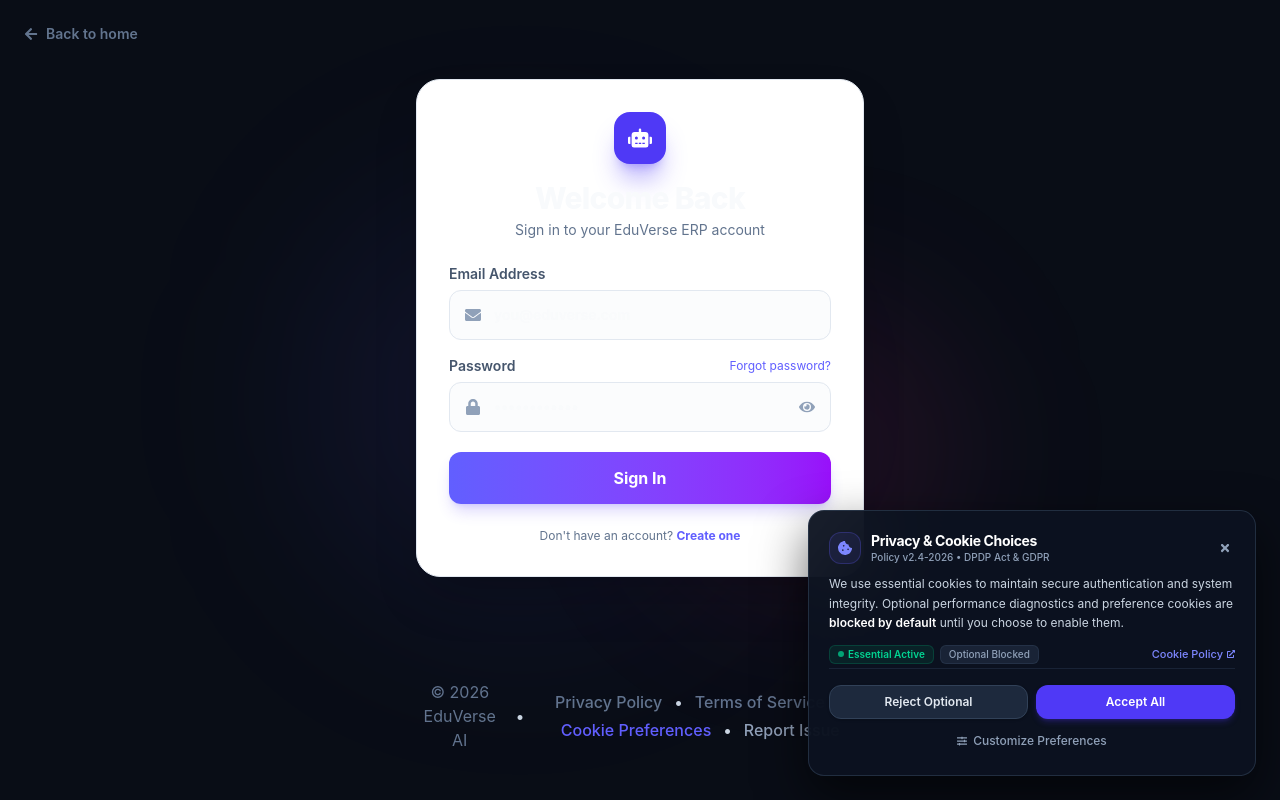
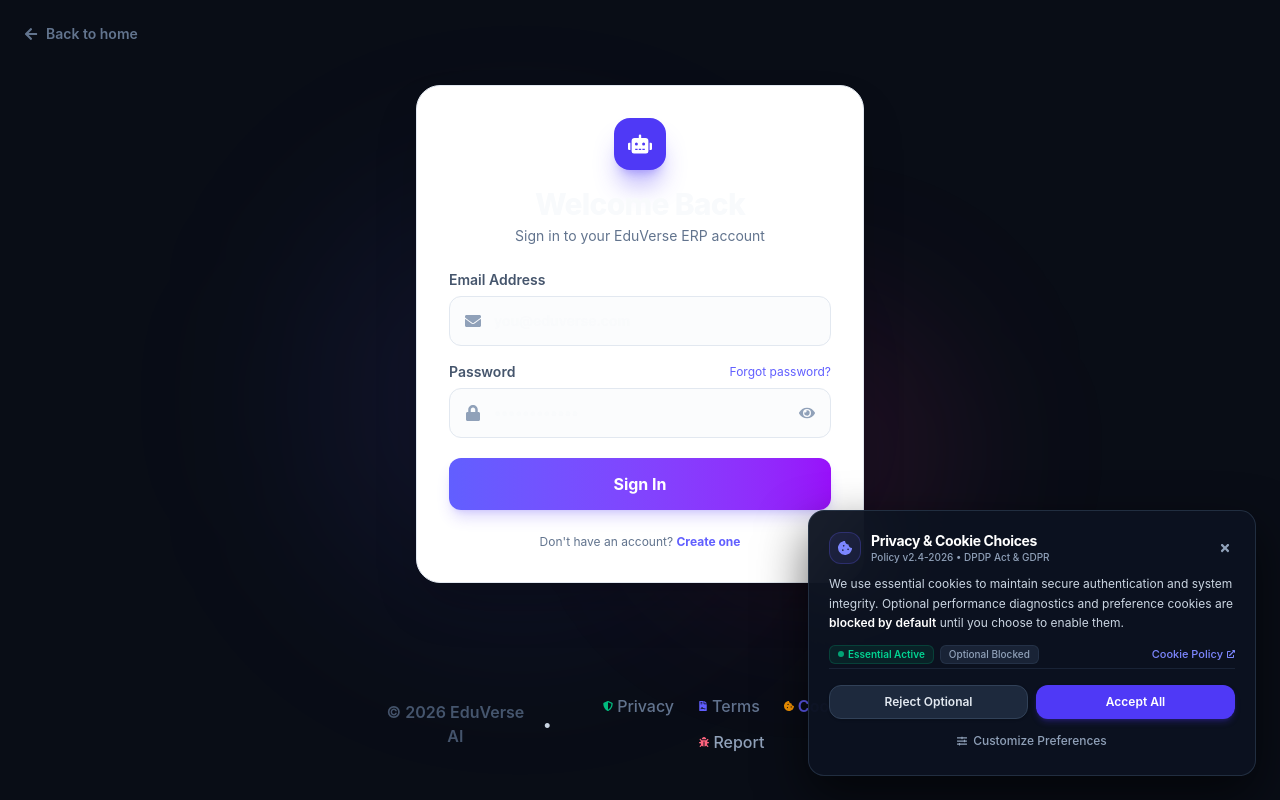
Before and after one commit to AdityaRoy003/Advance-Ai-Powered-ERP-, a React (Vite) app in the folder frontend/: page /login in a window 1280 px wide. Built offline with nearby package versions, Linux system fonts and the light colour scheme; no server answers; the HTML template or start-up script is replaced by a standard one.

Commit message:
fix(ui): redesign mobile footer to eliminate dangling wrapped links and collisions with floating AI assistant, optimize mobile top header spacing and responsive campus dropdown

```diff
--- a/frontend/src/components/layout/AuthFooter.jsx
+++ b/frontend/src/components/layout/AuthFooter.jsx
@@ -10,52 +10,50 @@ export default function AuthFooter() {
 
   return (
     <footer
-      className="w-full mt-auto py-6 px-4 text-center text-xxs text-slate-500 dark:text-slate-400 select-none"
+      className="w-full mt-auto py-5 px-4 text-center text-xxs text-slate-500 dark:text-slate-400 select-none"
       role="contentinfo"
       aria-label="Authentication Page Footer"
     >
-      <div className="max-w-md mx-auto flex flex-col sm:flex-row items-center justify-center gap-x-3 gap-y-2">
-        <span>© {currentYear} EduVerse AI</span>
+      <div className="max-w-lg mx-auto flex flex-col sm:flex-row items-center justify-center gap-2.5 sm:gap-4">
+        <span className="font-semibold text-slate-600 dark:text-slate-400">© {currentYear} EduVerse AI</span>
 
         <span className="hidden sm:inline text-slate-300 dark:text-slate-700">•</span>
 
-        <div className="flex flex-wrap items-center justify-center gap-x-3 gap-y-1 font-medium">
+        <div className="flex flex-wrap items-center justify-center gap-1.5 sm:gap-2 font-medium">
           <button
             type="button"
             onClick={openPolicyDrawer}
-            className="hover:text-indigo-600 dark:hover:text-indigo-400 transition focus:outline-none focus:underline"
+            className="inline-flex items-center gap-1 px-2 py-0.5 rounded-md hover:bg-slate-100 dark:hover:bg-slate-800 text-slate-500 hover:text-indigo-600 dark:hover:text-indigo-400 transition focus:outline-none"
           >
-            Privacy Policy
+            <FaShieldAlt className="text-emerald-500 text-[10px]" />
+            <span>Privacy</span>
           </button>
-
-          <span className="text-slate-300 dark:text-slate-700">•</span>
 
           <button
             type="button"
             onClick={openTermsModal}
-            className="hover:text-indigo-600 dark:hover:text-indigo-400 transition focus:outline-none focus:underline"
+            className="inline-flex items-center gap-1 px-2 py-0.5 rounded-md hover:bg-slate-100 dark:hover:bg-slate-800 text-slate-500 hover:text-indigo-600 dark:hover:text-indigo-400 transition focus:outline-none"
           >
-            Terms of Service
+            <FaFileContract className="text-indigo-500 text-[10px]" />
+            <span>Terms</span>
           </button>
-
-          <span className="text-slate-300 dark:text-slate-700">•</span>
 
           <button
             type="button"
             onClick={openPreferences}
-            className="hover:text-indigo-600 dark:hover:text-indigo-400 transition focus:outline-none focus:underline text-indigo-500"
+            className="inline-flex items-center gap-1 px-2 py-0.5 rounded-md hover:bg-indigo-50 dark:hover:bg-indigo-950/40 text-indigo-500 dark:text-indigo-400 font-semibold transition focus:outline-none"
           >
-            Cookie Preferences
+            <FaCookieBite className="text-amber-500 text-[10px]" />
+            <span>Cookies</span>
           </button>
-
-          <span className="text-slate-300 dark:text-slate-700">•</span>
 
           <button
             type="button"
             onClick={openReportIssueModal}
-            className="hover:text-rose-500 dark:hover:text-rose-400 transition focus:outline-none focus:underline text-slate-400"
+            className="inline-flex items-center gap-1 px-2 py-0.5 rounded-md hover:bg-rose-50 dark:hover:bg-rose-950/30 text-slate-400 hover:text-rose-500 transition focus:outline-none"
           >
-            Report Issue
+            <FaBug className="text-rose-400 text-[10px]" />
+            <span>Report</span>
           </button>
         </div>
       </div>
--- a/frontend/src/pages/DashboardLayout.jsx
+++ b/frontend/src/pages/DashboardLayout.jsx
@@ -725,7 +725,7 @@ export default function DashboardLayout() {
         <header className="sticky top-0 z-30 border-b border-slate-200 dark:border-slate-800 bg-white/80 dark:bg-[#090d16]/90 backdrop-blur-md px-2.5 sm:px-6 py-2 sm:py-3.5 flex items-center justify-between shadow-sm gap-1.5 sm:gap-4">
 
           {/* Left: Hamburger + Search trigger */}
-          <div className="flex items-center gap-1.5 sm:gap-3 flex-1 max-w-md min-w-0">
+          <div className="flex items-center gap-1.5 sm:gap-3 sm:flex-1 max-w-md min-w-0">
             <button
               onClick={() => setMobileDrawerOpen(true)}
               className="md:hidden p-2 rounded-xl border border-slate-200 dark:border-slate-800 hover:bg-slate-100 dark:hover:bg-slate-800 text-slate-400 active:scale-95 transition shrink-0"
@@ -789,7 +789,7 @@ export default function DashboardLayout() {
                       initial={{ opacity: 0, y: 10, scale: 0.95 }}
                       animate={{ opacity: 1, y: 0, scale: 1 }}
                       exit={{ opacity: 0, y: 10, scale: 0.95 }}
-                      className="absolute left-0 mt-2 w-72 sm:w-80 rounded-2xl border border-slate-200 dark:border-slate-800 bg-white dark:bg-[#0f172a] shadow-2xl p-3 z-50 space-y-2.5 backdrop-blur-xl"
+                      className="fixed sm:absolute left-2 right-2 sm:left-auto sm:right-0 top-14 sm:top-full mt-1 sm:mt-2 w-auto sm:w-80 max-w-full sm:max-w-[calc(100vw-1.5rem)] rounded-2xl border border-slate-200 dark:border-slate-800 bg-white dark:bg-[#0f172a] shadow-2xl p-3 z-50 space-y-2.5 backdrop-blur-xl max-h-[85vh] overflow-y-auto"
                     >
                       <div className="flex items-center justify-between px-2 pt-1">
                         <span className="text-xxs font-bold text-slate-400 uppercase tracking-wider font-mono">
--- a/frontend/src/pages/dashboards/SuperAdminDashboard.jsx
+++ b/frontend/src/pages/dashboards/SuperAdminDashboard.jsx
@@ -316,10 +316,10 @@ export default function SuperAdminDashboard() {
           <p className="opacity-90 text-sm mt-1">Multi-tenant hierarchy, RBAC permissions, system configuration, AI & security center.</p>
         </div>
 
-        <div className="flex items-center gap-3">
+        <div className="flex items-center gap-3 w-full sm:w-auto">
           <button
             onClick={() => setShowUserModal(true)}
-            className="bg-indigo-600 hover:bg-indigo-700 text-white font-bold py-2.5 sm:py-3 px-4 sm:px-5 rounded-xl sm:rounded-2xl shadow-lg shadow-indigo-600/30 transition flex items-center gap-2 text-xs"
+            className="w-full sm:w-auto justify-center bg-indigo-600 hover:bg-indigo-700 text-white font-bold py-2.5 sm:py-3 px-4 sm:px-5 rounded-xl sm:rounded-2xl shadow-lg shadow-indigo-600/30 transition flex items-center gap-2 text-xs"
           >
             <FaUserPlus /> Provision User Account
           </button>
@@ -327,7 +327,7 @@ export default function SuperAdminDashboard() {
       </div>
 
       {/* Navigation Module Tabs */}
-      <div className="flex items-center gap-2 overflow-x-auto pb-2 border-b border-slate-800 scrollbar-none -mx-1 px-1">
+      <div className="flex items-center gap-2 overflow-x-auto pb-2 border-b border-slate-800 scrollbar-thin scrollbar-thumb-slate-800 scrollbar-track-transparent -mx-1 px-1 touch-pan-x">
         {[
           { id: 'org_hierarchy', label: 'Organization Hierarchy (Multi-Tenant)', icon: <FaSitemap /> },
           { id: 'reported_issues', label: 'Reported Issues Desk', icon: <FaExclamationTriangle className="text-amber-400" /> },
```
Also changed, not shown: frontend/src/components/layout/DashboardFooter.jsx (+37 -36 lines).
